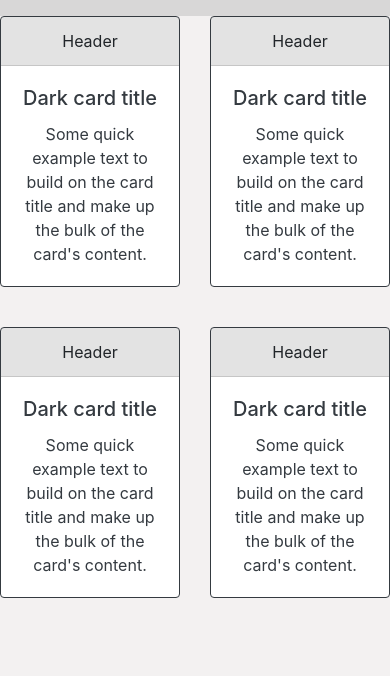
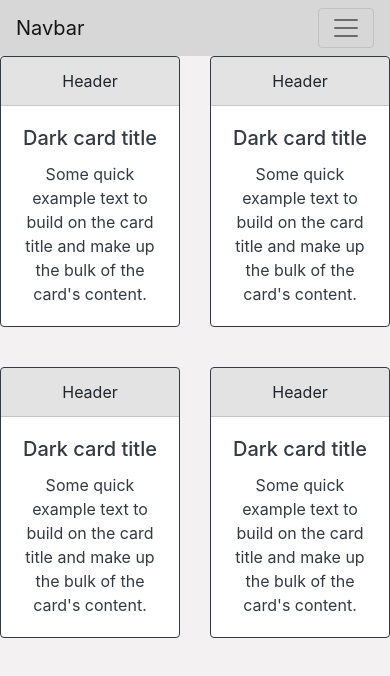
Before and after one commit to jiroachkarian/My-Projects, a plain HTML site: page index.html in a window 390 px wide. Drawn offline with nearby package versions, Linux system fonts and the light colour scheme.

Commit message:
added nav bar for phones

```diff
--- a/index.html
+++ b/index.html
@@ -29,6 +29,11 @@
 
 <body>
     <nav class="navbar navbar-expand-lg navbar-light bg-light">
+        <a class="navbar-brand" href="#">Navbar</a>
+        <button class="navbar-toggler" type="button" data-toggle="collapse" data-target="#navbarNav"
+            aria-controls="navbarNav" aria-expanded="false" aria-label="Toggle navigation">
+            <span class="navbar-toggler-icon"></span>
+        </button>
         <div class="collapse navbar-collapse" id="navbarNav">
             <ul class="navbar-nav">
                 <li class="nav-item active">
```
